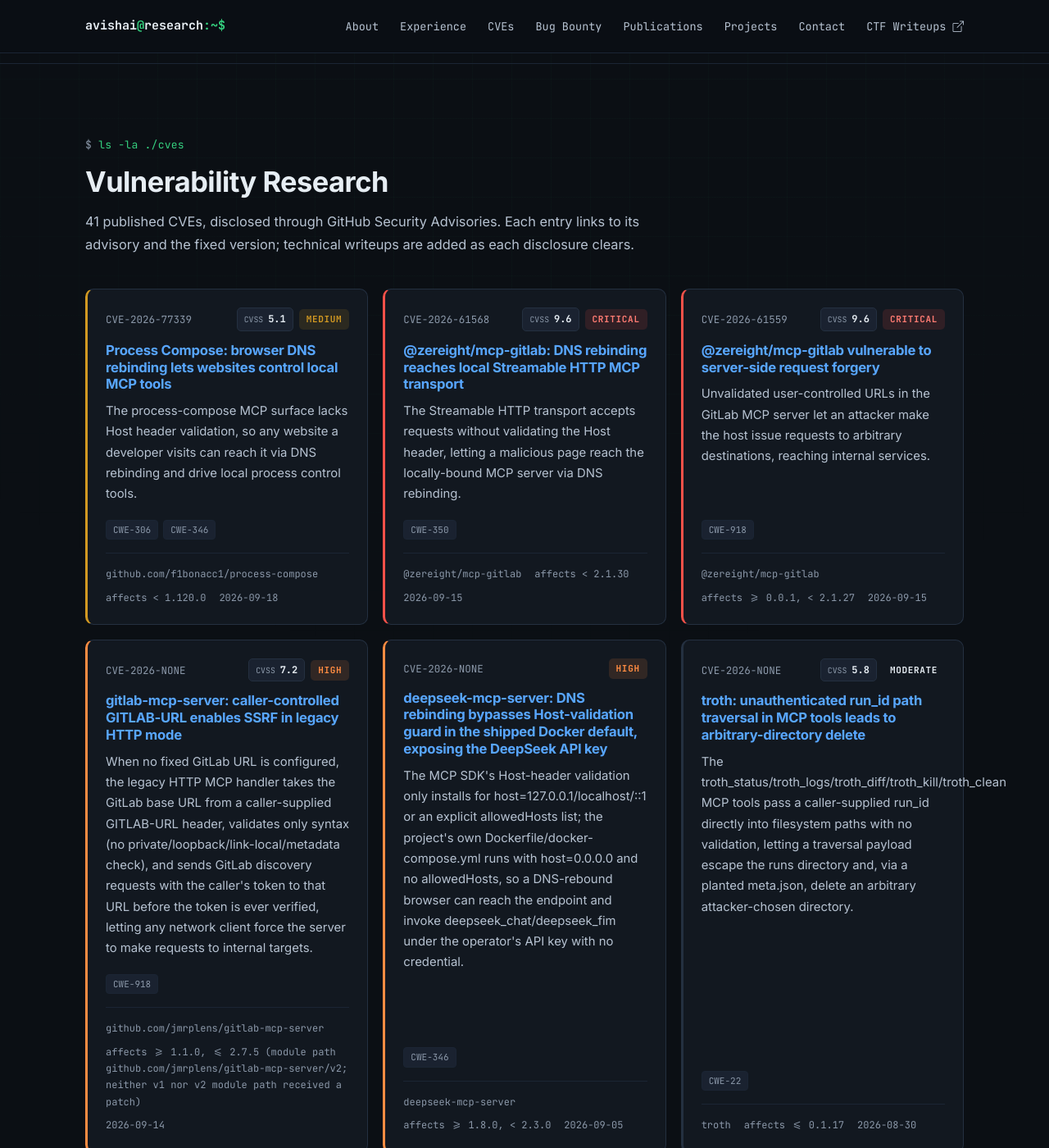
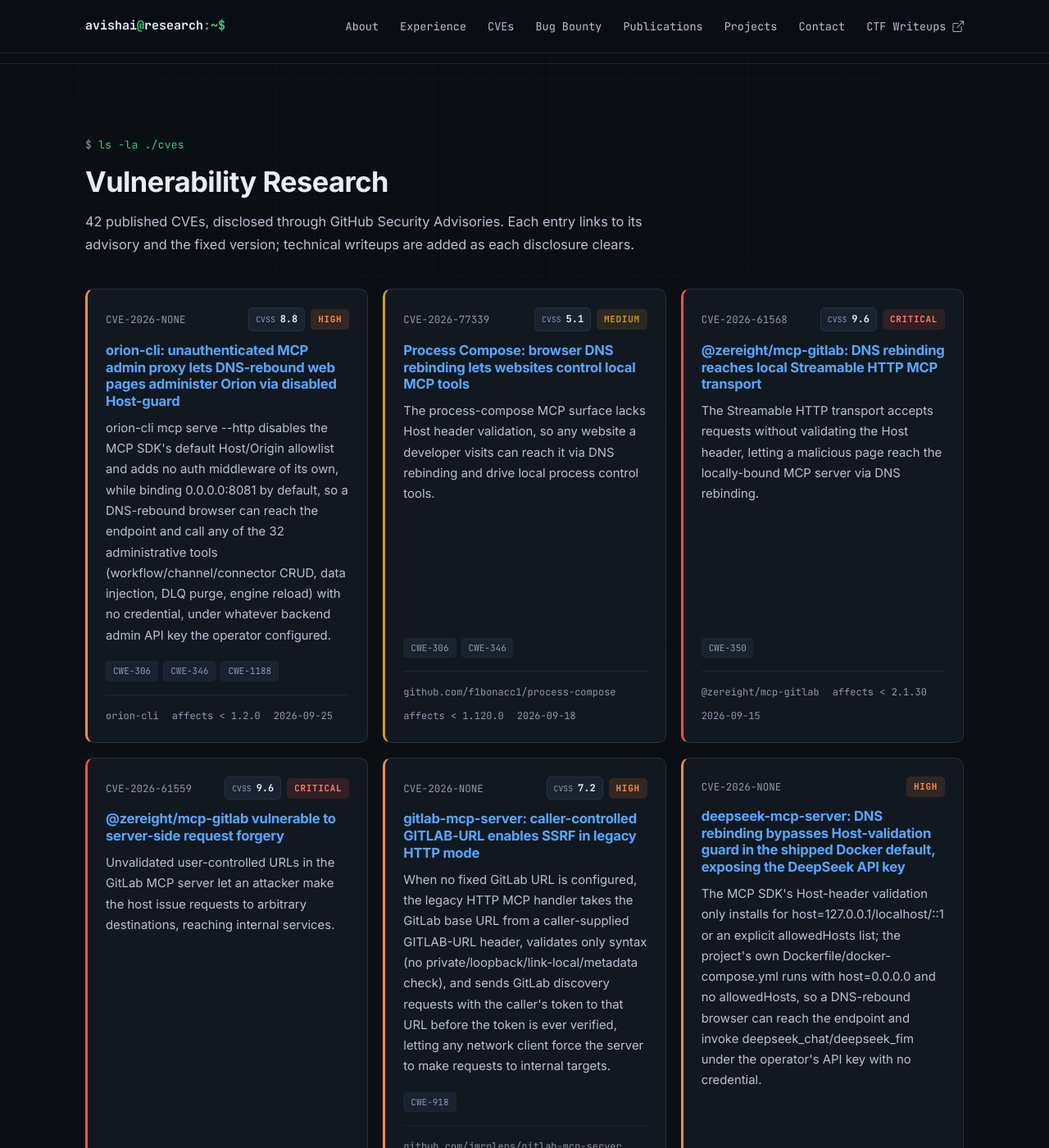
Before and after one commit to avishaigonen123/avishaigonen123.github.com, a Jekyll site: the page built from index.html, in a window 1280 px wide and 1400 px high, scrolled down 2806 px. Shown: the whole window at 82% size. Built offline with Jekyll 4.4.1, drawn with Linux system fonts in a browser that asks for light colours; some of the changed text lies outside the part shown.

Commit message:
added more cve and pocs

```diff
--- /dev/null
+++ b/_cves/CVE_orion-cli.md
@@ -0,0 +1,20 @@
+---
+layout: cve
+cve_id: CVE-2026-NONE
+ghsa_id: GHSA-2v4r-q3fw-82j7
+title: "orion-cli: unauthenticated MCP admin proxy lets DNS-rebound web pages administer Orion via disabled Host-guard"
+description: "orion-cli mcp serve --http disables the MCP SDK's default Host/Origin allowlist and adds no auth middleware of its own, while binding 0.0.0.0:8081 by default, so a DNS-rebound browser can reach the endpoint and call any of the 32 administrative tools (workflow/channel/connector CRUD, data injection, DLQ purge, engine reload) with no credential, under whatever backend admin API key the operator configured."
+vendor: GoPlasmatic
+package: orion-cli
+ecosystem: cargo
+severity: high
+cvss: 8.8
+cwe: [CWE-306, CWE-346, CWE-1188]
+disclosed: "2026-09-25"
+year: 2026
+affected: "< 1.2.0"
+patched: "1.2.0 (fixed by removing the MCP server entirely)"
+credit: Avishai Gonen
+advisory: https://github.com/GoPlasmatic/Orion/security/advisories/GHSA-2v4r-q3fw-82j7
+tags: [dns-rebinding, auth-bypass, mcp]
+---
```
Also changed, not shown: PoC/bsidestlv2026_BugBountyVillage.html (added, +51 -0 lines), PoC/cybercyber.html (+6 -63 lines), PoC/burp_bsidestlv.png (added).
